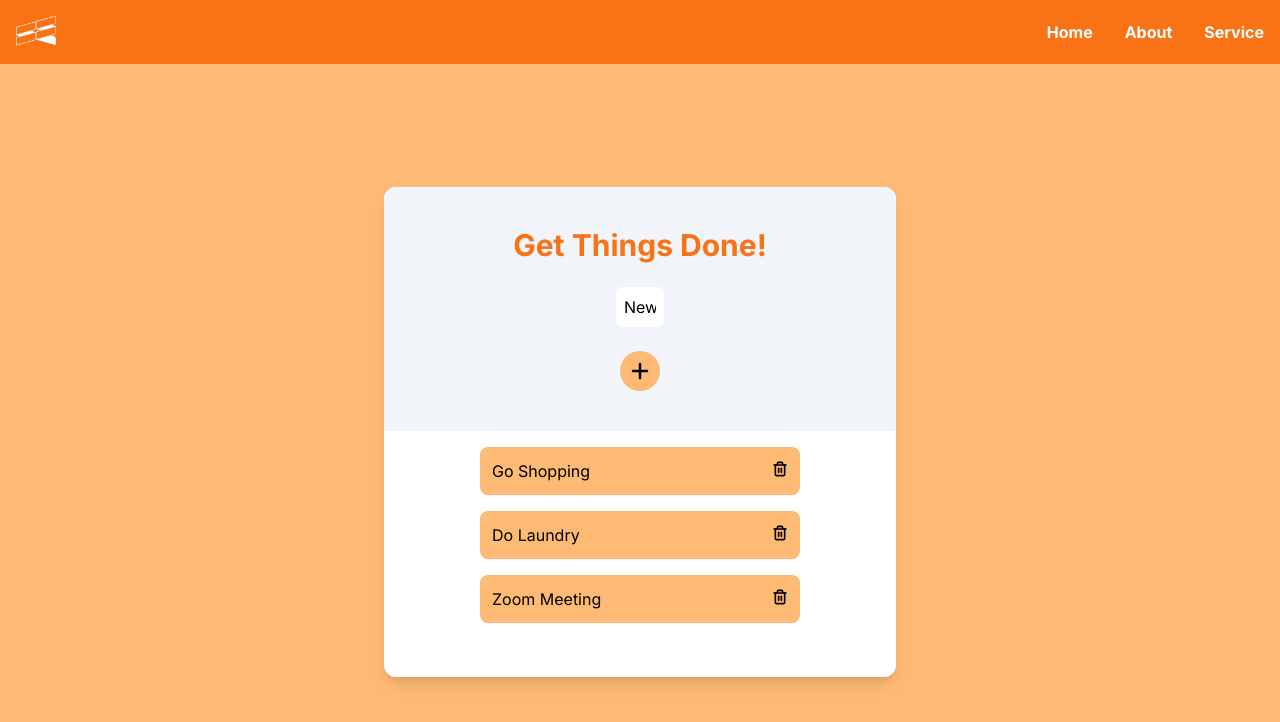
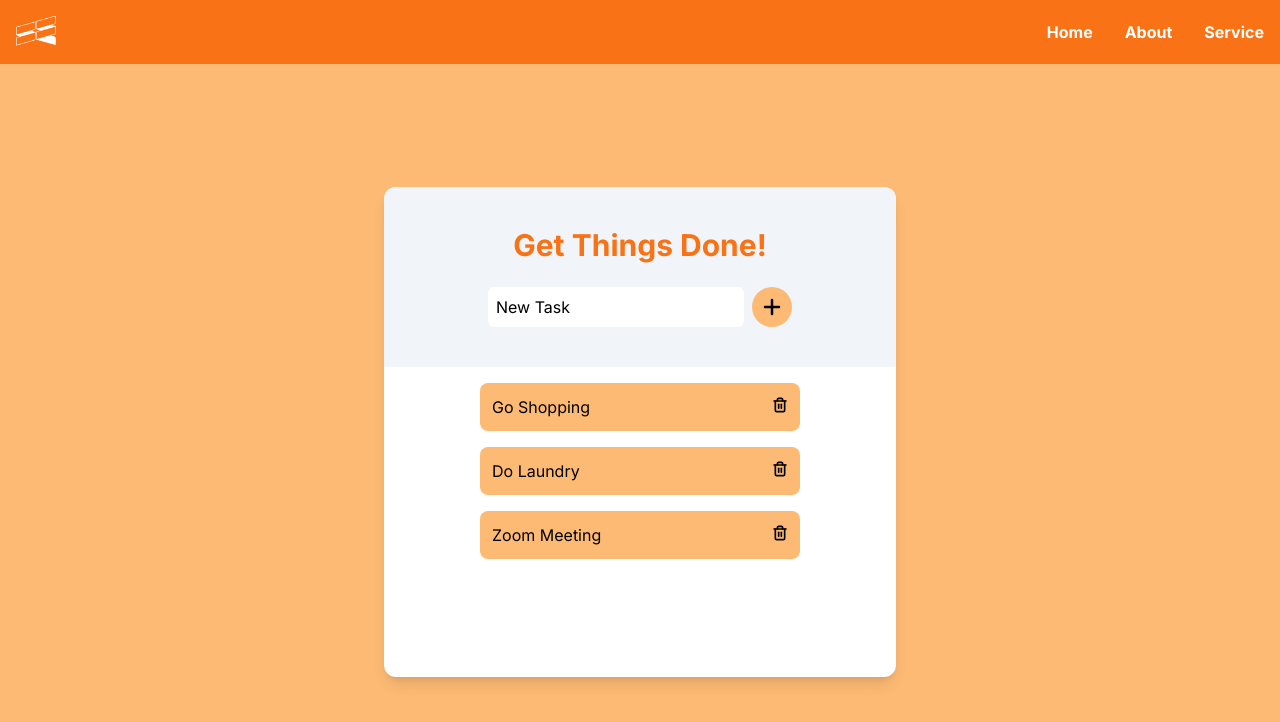
Before and after one commit to peculiarnewbie/simple-tasks, a Next.js app: page /basic in a window 1280 px wide. Shown: the top 722 px of the page. Built offline with nearby package versions, Linux system fonts and the light colour scheme.

Commit message:
fix broken input

```diff
--- a/components/basic/TaskInputBasic.tsx
+++ b/components/basic/TaskInputBasic.tsx
@@ -15,16 +15,15 @@ export default function TaskInput({props}: {props: {addTask:(task:string) => voi
         e.preventDefault()
         props.addTask(task)
         console.log('tambahin');
-        setTask('');
     }
 
     return(
-        <>
+        <div className='flex items-center gap-2 w-full justify-center'>
             <input className='text-black p-2 w-12 rounded-md grow max-w-[16rem]' type='text'
                 onChange={changeTask}
                 value={task}
             />
-            <button type="submit" className='p-2 rounded-full bg-orange-300'>{plus}</button>
-        </>
+            <button onClick={sendTask} type="submit" className='p-2 rounded-full bg-orange-300'>{plus}</button>
+        </div>
     )
 }
```
